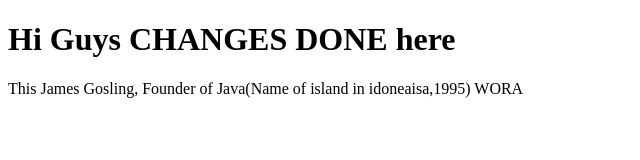
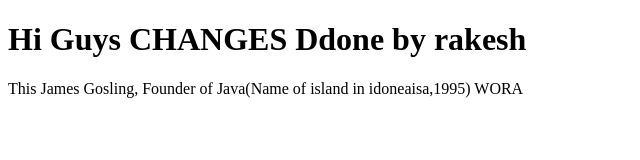
Before and after one commit to Veeru9164339156/James, a plain HTML site: page index.html in a window 1280 px wide. Shown: the whole page, without its empty margins (0-640 px from the left). Drawn offline with Linux system fonts and the light colour scheme.

Commit message:
changes by raki

```diff
--- a/index.html
+++ b/index.html
@@ -1,12 +1,15 @@
 <!DOCTYPE html>
 <html lang="en">
+
 <head>
     <meta charset="UTF-8">
     <meta name="viewport" content="width=device-width, initial-scale=1.0">
     <title>Document</title>
 </head>
+
 <body>
-    <h1>Hi Guys CHANGES DONE here</h1>
+    <h1>Hi Guys CHANGES Ddone by rakesh</h1>
     <p>This James Gosling, Founder of Java(Name of island in idoneaisa,1995) WORA</p>
 </body>
+
 </html>
```
